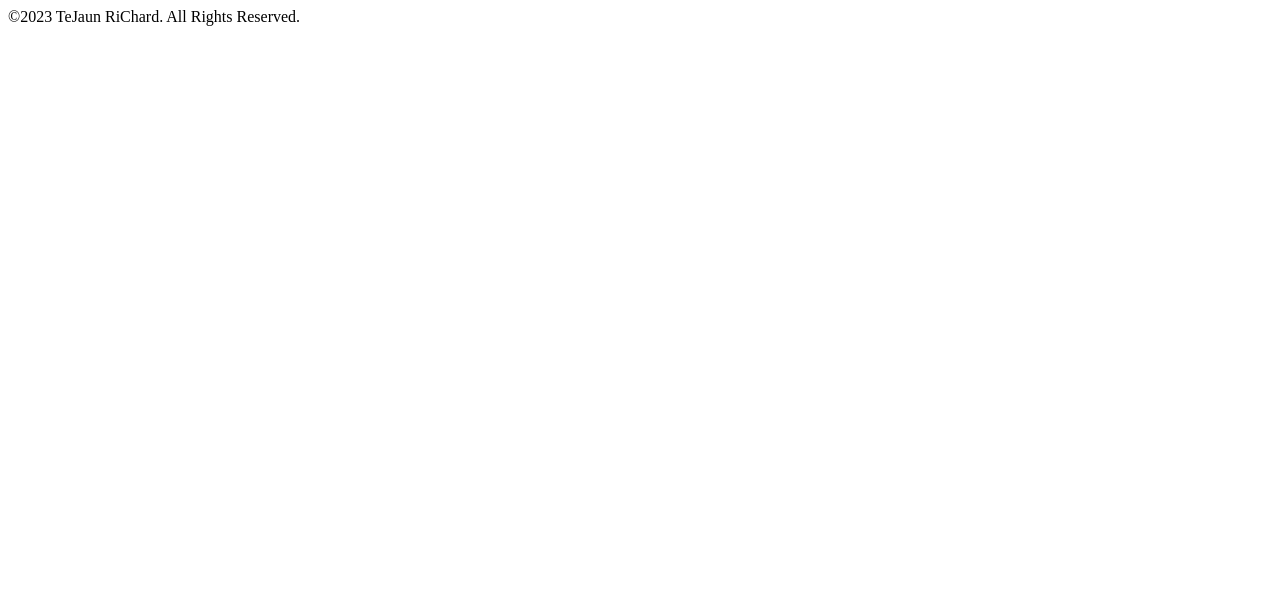
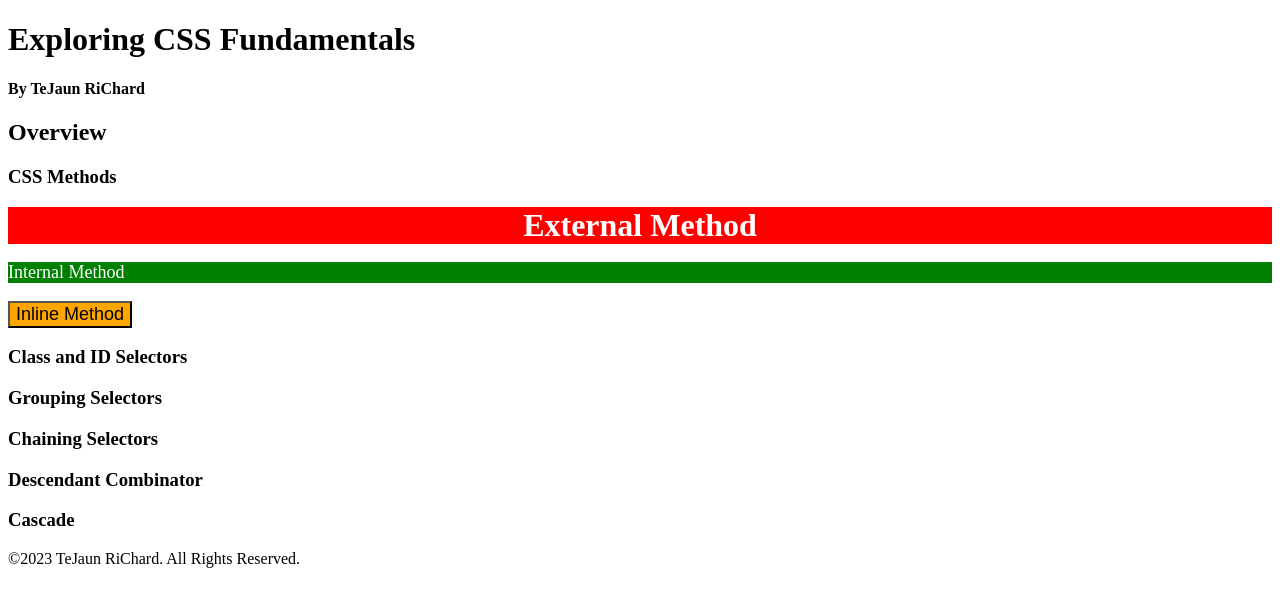
Before and after one commit to tejaun/exploring-css-fundamentals, a plain HTML site: page index.html in a window 1280 px wide. Drawn offline with Linux system fonts and the light colour scheme.

Commit message:
Added content structure + CSS Methods exercise. Completed the first challenge to display knowledge of CSS methods.

```diff
--- a/index.html
+++ b/index.html
@@ -4,8 +4,35 @@
         <meta charset="UTF-8">
         <title>Exploring CSS Fundamentals | A TeJaun RiChard Project</title>
         <link rel="stylesheet" href="style.css">
+
+        <style>
+            p {
+              background-color: green;
+              color: white;
+              font-size: 18px;
+            }
+          </style>
     </head>
     <body>
+        <h1>Exploring CSS Fundamentals</h1>
+        <h4>By TeJaun RiChard</h4>
+
+        <h2>Overview</h2>
+
+        <h3>CSS Methods</h3>
+        <div>External Method</div>
+        <p>Internal Method</p>
+        <button style="background-color: orange; font-size: 18px;">Inline Method</button>
+
+        <h3>Class and ID Selectors</h3>
+
+        <h3>Grouping Selectors</h3>
+
+        <h3>Chaining Selectors</h3>
+
+        <h3>Descendant Combinator</h3>
+
+        <h3>Cascade</h3>
 
     </body>
     <footer>
--- a/style.css
+++ b/style.css
@@ -0,0 +1,7 @@
+div {
+    background-color: red;
+    color: white;
+    font-size: 32px;
+    text-align: center;
+    font-weight: bold;
+}
```
